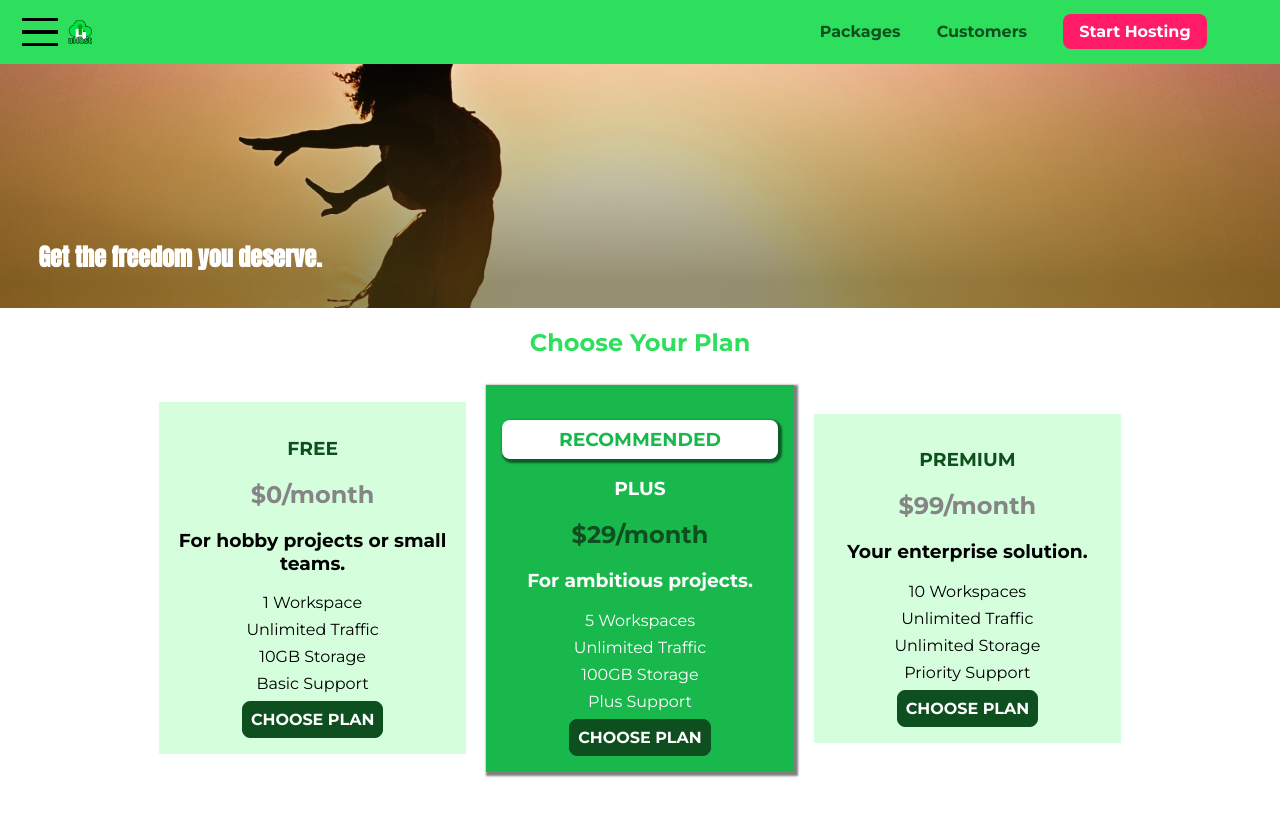
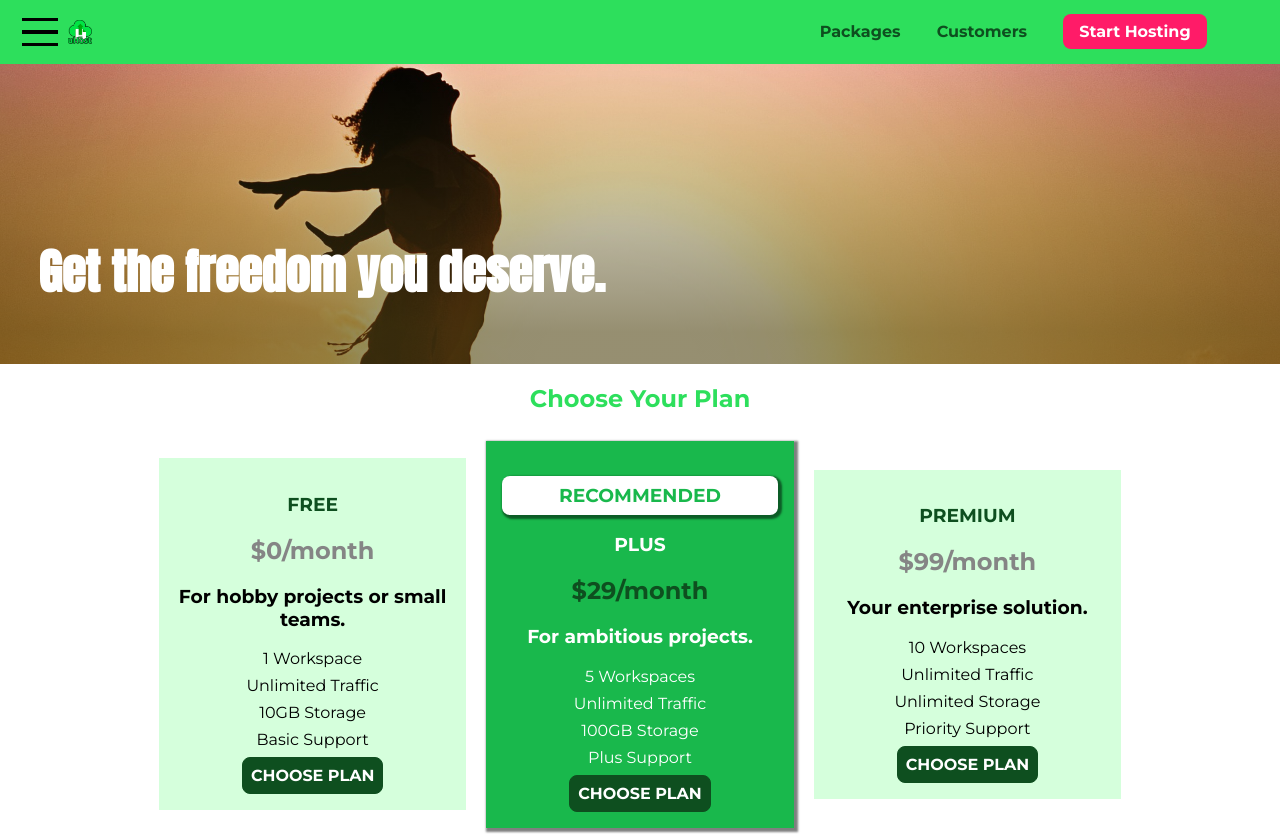
Before and after one commit to mwoitek/css-basics, a website: page src/index.html in a window 1280 px wide. Shown: the top 834 px of the page. Drawn offline with Linux system fonts and the light colour scheme.

Commit message:
Add first media queries

```diff
--- a/src/index.html
+++ b/src/index.html
@@ -1,8 +1,9 @@
-<!DOCTYPE html>
+<!doctype html>
 <html lang="en">
   <head>
     <meta charset="UTF-8" />
     <meta http-equiv="X-UA-Compatible" content="ie=edge" />
+    <meta name="viewport" content="width=device-width, initial-scale=1.0" />
     <title>uHost</title>
     <link rel="shortcut icon" href="favicon.png" />
     <link rel="preconnect" href="https://fonts.googleapis.com" />
--- a/src/main.css
+++ b/src/main.css
@@ -14,17 +14,29 @@
   position: relative;
 }
 
-.section-title {
-  color: #2ddf5c;
-  text-align: center;
-}
-
 #product-overview h1 {
   color: white;
   font-family: 'Anton', sans-serif;
   position: absolute;
   bottom: 5%;
   left: 3%;
+  font-size: 1.6rem;
+}
+
+@media (min-width: 40rem) {
+  #product-overview {
+    height: 40vh;
+    background-position: 50% 25%;
+  }
+
+  #product-overview h1 {
+    font-size: 3rem;
+  }
+}
+
+.section-title {
+  color: #2ddf5c;
+  text-align: center;
 }
 
 .plan__list {
```
Also changed, not shown: src/packages/index.html (+2 -1 lines).
